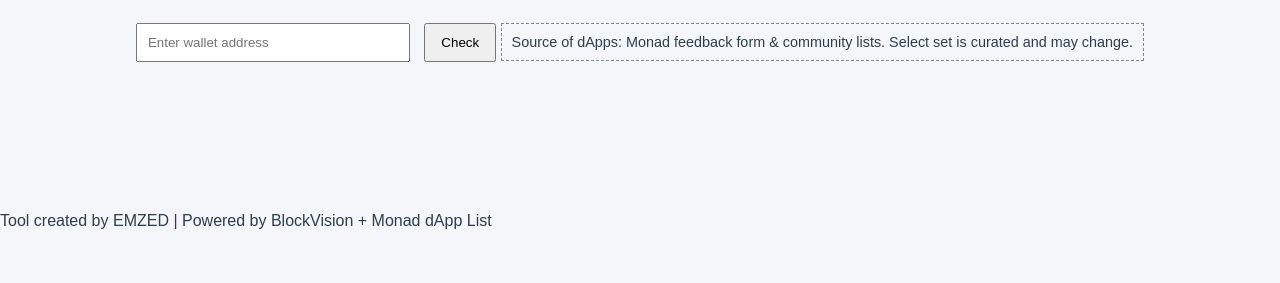
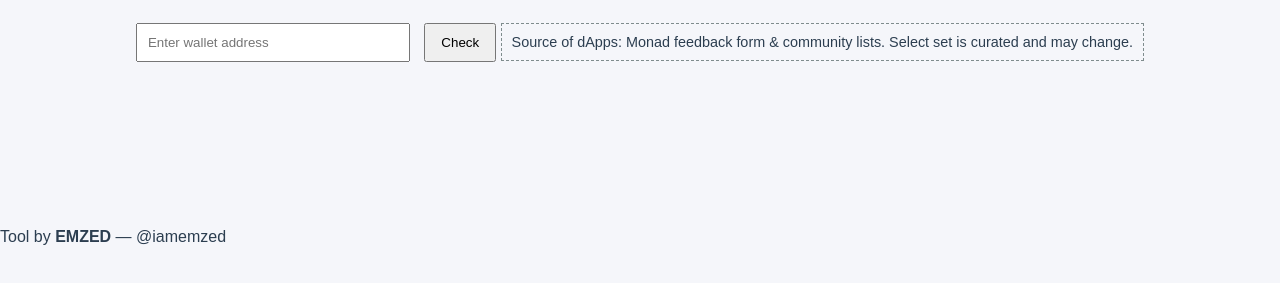
Before and after one commit to EMZED01/Monad-Testnet-Dapps-Tracker-V1, a plain HTML site: page index.html in a window 1280 px wide. Shown: the part 131-414 px from the top of the page. Drawn offline with Linux system fonts and the light colour scheme; no server answers.

Commit message:
Update index.html

```diff
--- a/index.html
+++ b/index.html
@@ -20,9 +20,11 @@
     <div id="result" class="wallet-result"></div>
     <div id="dappGrid" class="dapp-grid"></div>
   </main> <br> <br>
-  <footer>
-    Tool created by EMZED | Powered by BlockVision + Monad dApp List
+
+    <footer class="footer">
+    <p>Tool by <strong>EMZED</strong> — <span>@iamemzed</span></p>
   </footer>
+
   <script src="script.js"></script>
 </body>
 </html>
```
